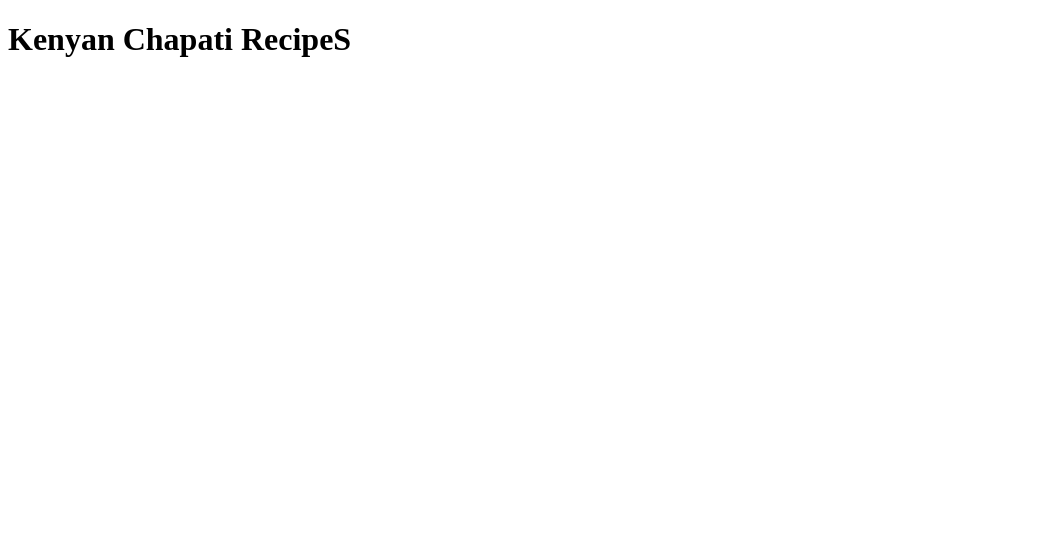
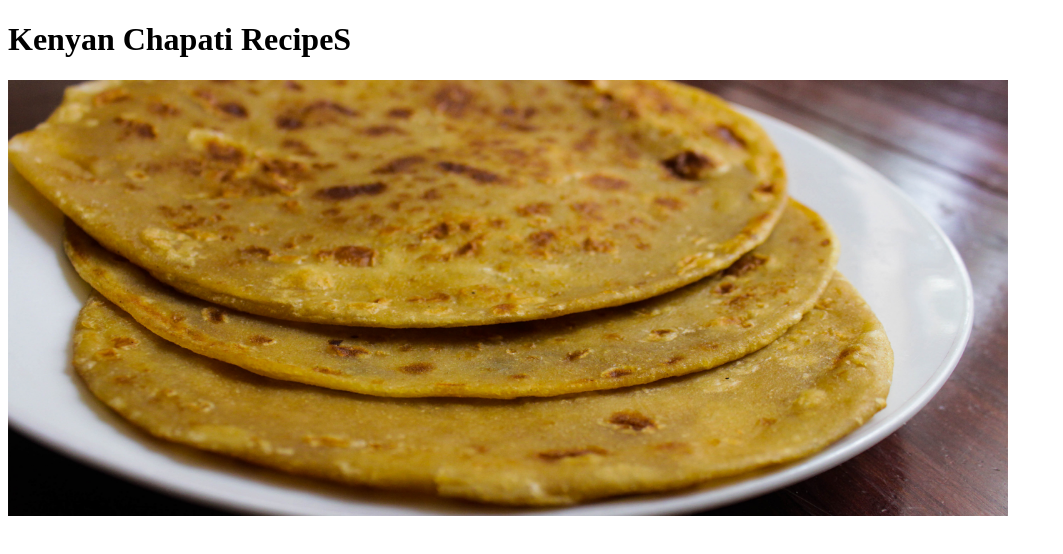
Before and after one commit to peacekokok/odin-recipes, a plain HTML site: page recipes/chapati.html in a window 1280 px wide. Shown: the whole page, without its empty margins (0-1063 px from the left). Drawn offline with Linux system fonts and the light colour scheme.

Commit message:
Added chapati image to chapati.html

```diff
--- a/recipes/chapati.html
+++ b/recipes/chapati.html
@@ -7,6 +7,7 @@
     </head>
     <body>
         <h1>Kenyan Chapati RecipeS</h1>
+        <p><img src="../images/chapati.jpg" width='1000' alt="Chapati end product"></p>
 
     </body>
 </html>
```
